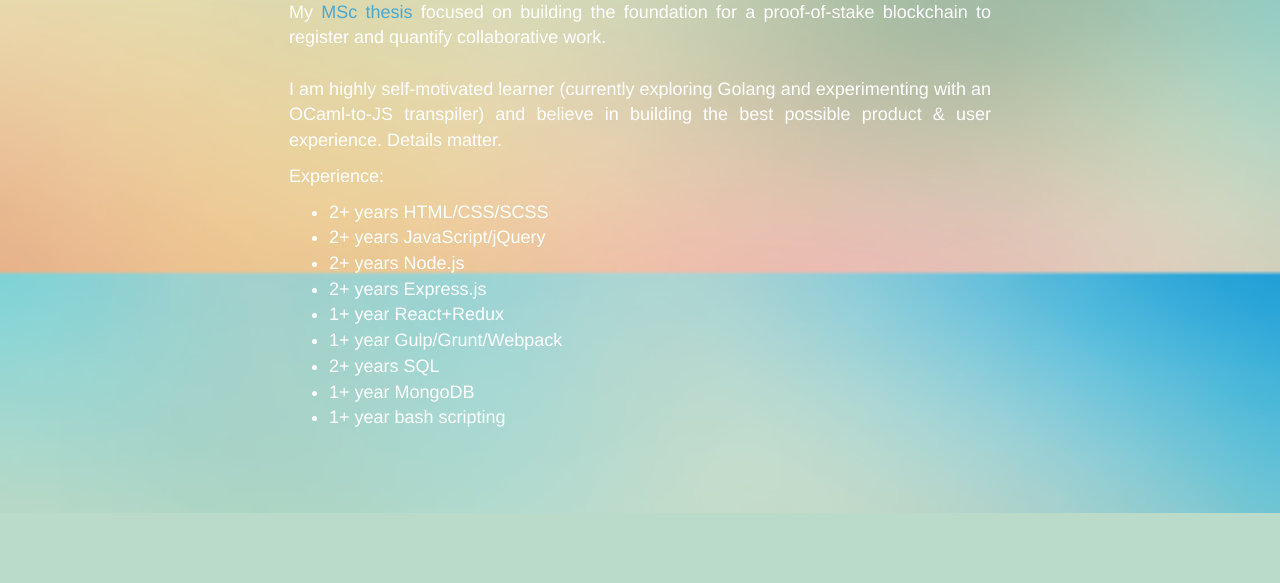
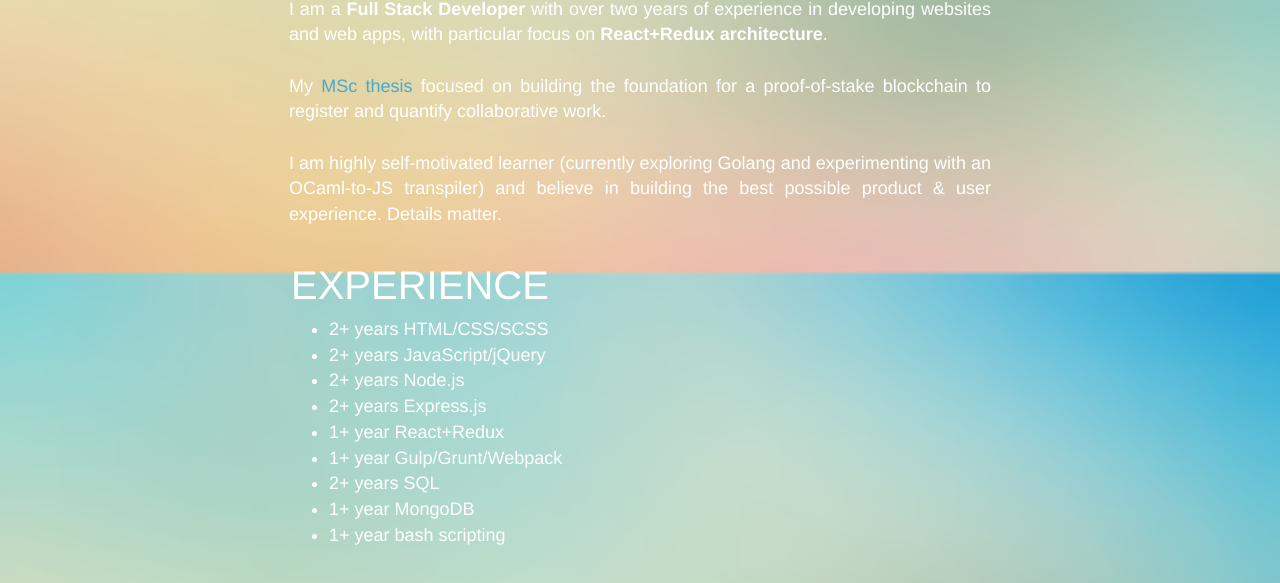
Before and after one commit to bkrem/bkrem.github.io, a plain HTML site: page index.html in a window 1280 px wide. Shown: the part 527-1110 px from the top of the page. Before the commit the page ends 1040 px from the top, so only its background shows below. Drawn offline with nearby package versions, Linux system fonts and the light colour scheme.

Commit message:
Establishes sections

```diff
--- a/index.html
+++ b/index.html
@@ -28,15 +28,17 @@
 			<hr />
 			<div class="row">
 				<div class="bio">
+					<h2>About Me</h2>
 					<p>
-						I am a full stack developer with 2+ years of experience in developing websites and web apps, with particular focus on React+Redux architecture.
+						I am a <strong>Full Stack Developer</strong> with over two years of experience in developing websites and web apps, with particular focus on <strong>React+Redux architecture</strong>.
 						<br /><br />
 						My <a href="https://github.com/bkrem/msc-thesis/blob/master/final/bkremer-report-final.pdf">MSc thesis</a> focused on building the foundation for a proof-of-stake blockchain to register and quantify collaborative work.
 						<br /><br />
 						I am highly self-motivated learner (currently exploring Golang and experimenting with an OCaml-to-JS transpiler) and believe in building the best possible product &amp; user experience. Details matter.
 					</p>
-					<p>
-						Experience:
+				</div>
+				<div class="experience">
+					<h2>Experience</h2>
 					<ul>
 						<li>2+ years HTML/CSS/SCSS</li>
 						<li>2+ years JavaScript/jQuery</li>
@@ -48,7 +50,6 @@
 						<li>1+ year MongoDB</li>
 						<li>1+ year bash scripting</li>
 					</ul>
-					</p>
 				</div>
 			</div>
 		</div>
--- a/main.css
+++ b/main.css
@@ -252,11 +252,12 @@ a {
 	-webkit-filter: drop-shadow(5px 5px 10px rgba(0, 0, 0, 0.2));
 }
 
-.bio {
+.bio,
+.experience {
 	margin: 0 20% 0 20%;
 	font-size: 18px;
 	text-align: justify;
-	margin-bottom: 7%;
+	margin-bottom: 3%;
 }
 
 @media (max-width: 767px) {
```
Lines whose indentation alone changed are shown as unchanged.
